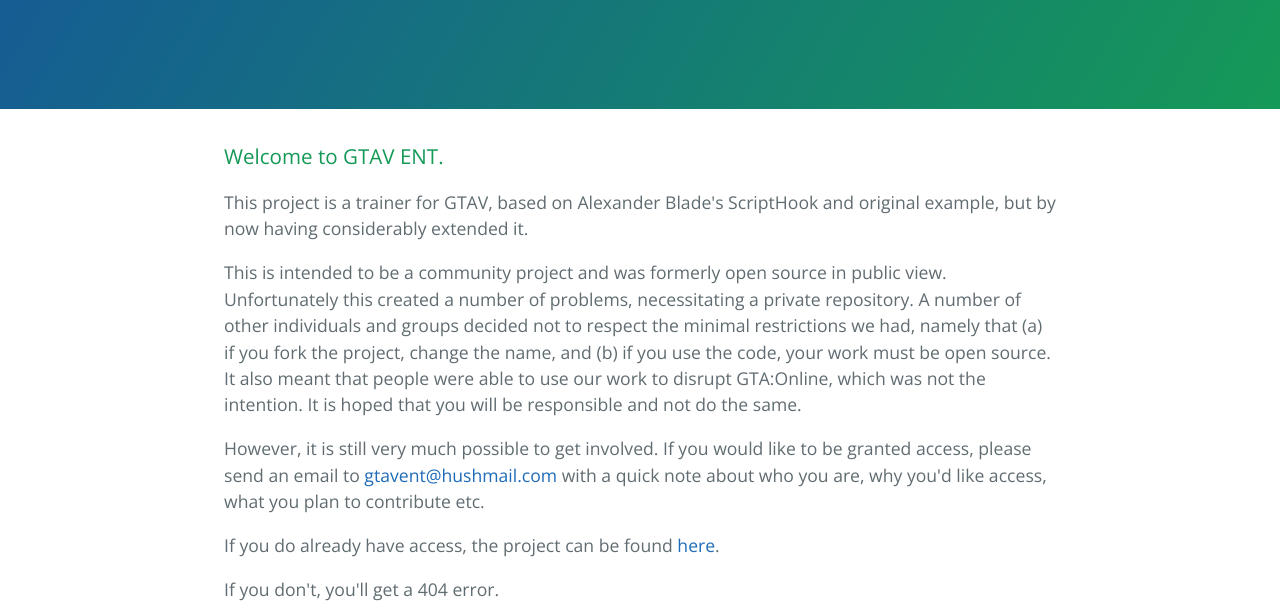
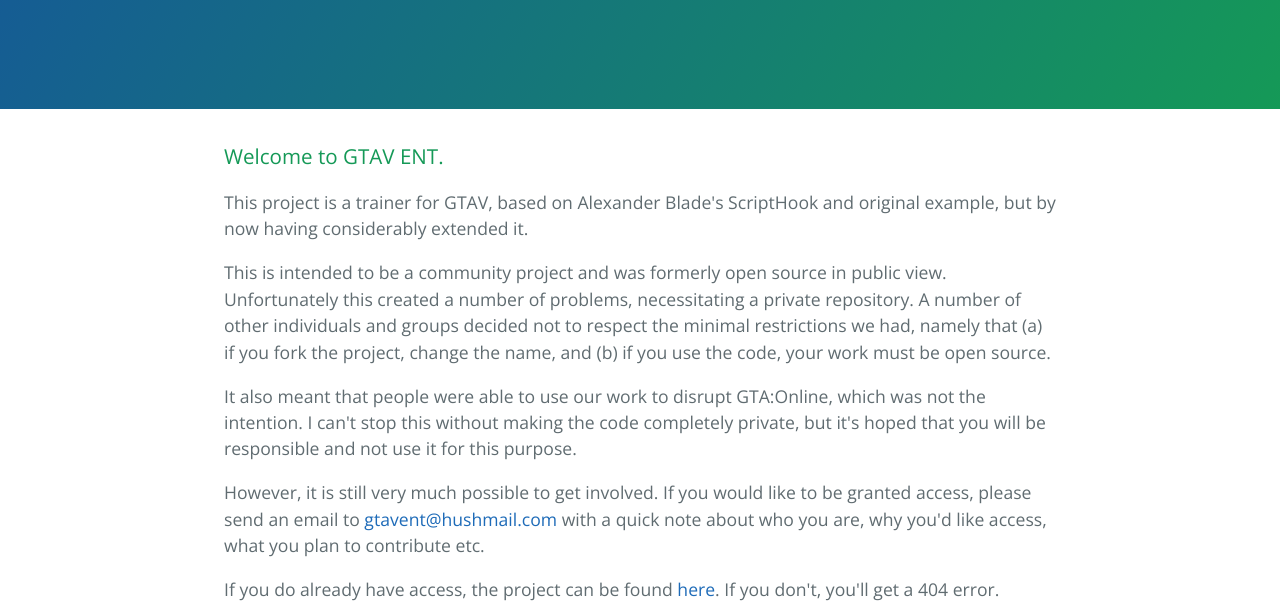
Before and after one commit to gtav-ent/GTAV-EnhancedNativeTrainer, a plain HTML site: page index.html in a window 1280 px wide. Shown: the part 208-811 px from the top of the page. Drawn offline with nearby package versions, Linux system fonts and the light colour scheme.

Commit message:
Update index.html

```diff
--- a/index.html
+++ b/index.html
@@ -26,11 +26,13 @@
 
 <p>This project is a trainer for GTAV, based on Alexander Blade's ScriptHook and original example, but by now having considerably extended it.</p>
 
-<p>This is intended to be a community project and was formerly open source in public view. Unfortunately this created a number of problems, necessitating a private repository. A number of other individuals and groups decided not to respect the minimal restrictions we had, namely that (a) if you fork the project, change the name, and (b) if you use the code, your work must be open source. It also meant that people were able to use our work to disrupt GTA:Online, which was not the intention. It is hoped that you will be responsible and not do the same.</p>
+<p>This is intended to be a community project and was formerly open source in public view. Unfortunately this created a number of problems, necessitating a private repository. A number of other individuals and groups decided not to respect the minimal restrictions we had, namely that (a) if you fork the project, change the name, and (b) if you use the code, your work must be open source.</p>
+
+<p>It also meant that people were able to use our work to disrupt GTA:Online, which was not the intention. I can't stop this without making the code completely private, but it's hoped that you will be responsible and not use it for this purpose.</p>
 
 <p>However, it is still very much possible to get involved. If you would like to be granted access, please send an email to <a href="mailto:gtavent@hushmail.com">gtavent@hushmail.com</a> with a quick note about who you are, why you'd like access, what you plan to contribute etc.</p>
 
-<p>If you do already have access, the project can be found <a href="https://github.com/gtav-ent/GTAV-EnhancedNativeTrainer">here</a>.</p> If you don't, you'll get a 404 error.
+<p>If you do already have access, the project can be found <a href="https://github.com/gtav-ent/GTAV-EnhancedNativeTrainer">here</a>. If you don't, you'll get a 404 error.</p>
 
 <p>Apologies for having to provide this check, which is much more annoying for everyone than an open repository.</p>
 
```
